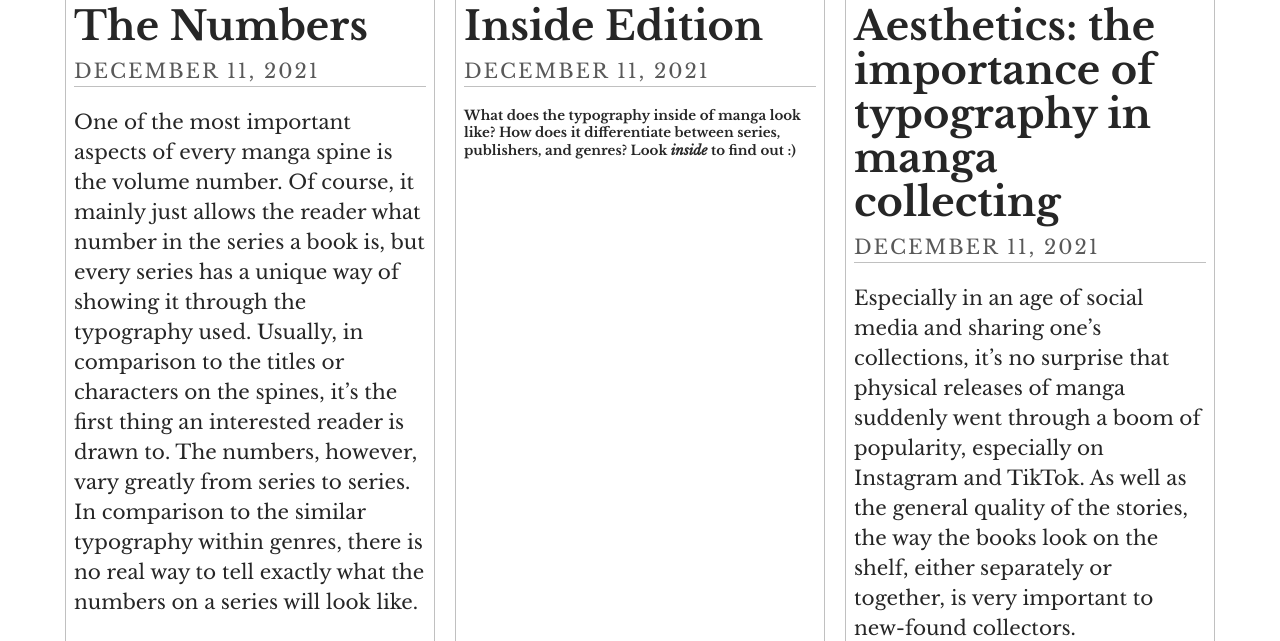
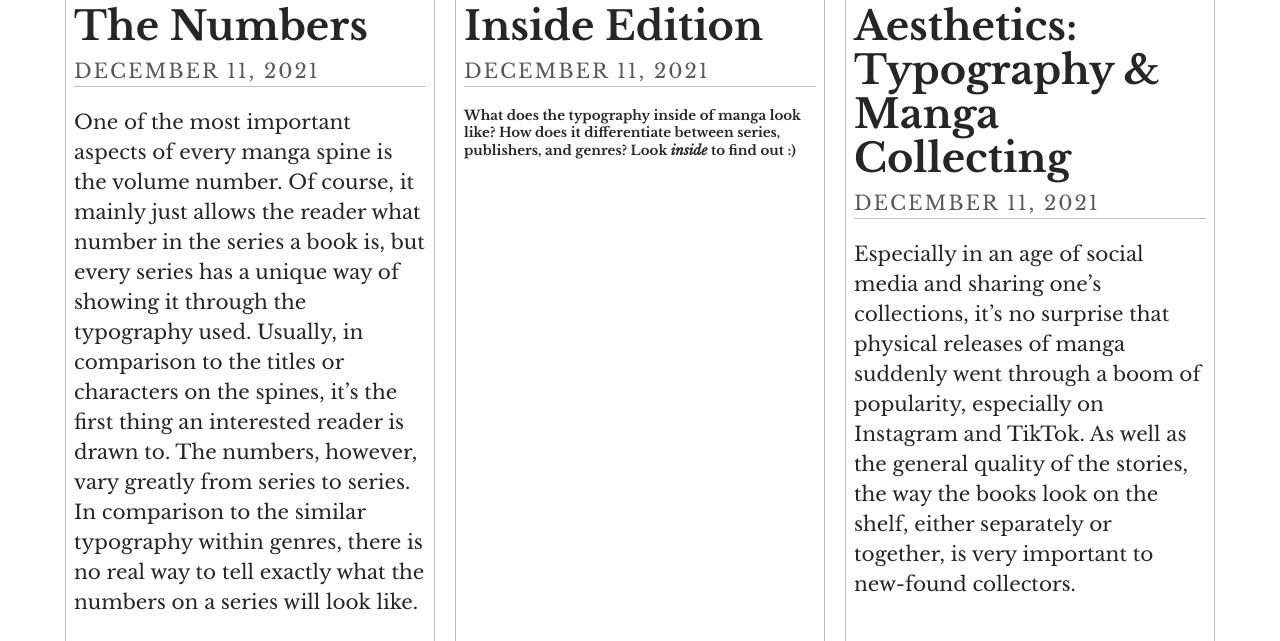
Before and after one commit to emmapollard/typographicdesign, a Jekyll site: the page built from index.html, in a window 1280 px wide and 900 px high, scrolled down 972 px, cut to the strip 259-900 px from the top of the window. Built offline with Jekyll 4.4.1, drawn with Linux system fonts in a browser that asks for light colours; some web fonts are replaced; the list of posts is cut into pages by our own code.

Commit message:
Update Post “2021-12-11-aesthetics-the-importance-of-typography-in-manga-collecting”

```diff
--- a/_posts/2021-12-11-aesthetics-the-importance-of-typography-in-manga-collecting.md
+++ b/_posts/2021-12-11-aesthetics-the-importance-of-typography-in-manga-collecting.md
@@ -1,6 +1,6 @@
 ---
 layout: post
-title: "Aesthetics: the importance of typography in manga collecting"
+title: "Aesthetics: Typography & Manga Collecting"
 date: 2021-12-11T16:42:58.895Z
 image: ../uploads/img-8649.jpg
 title_color: "#ffffff"
```
